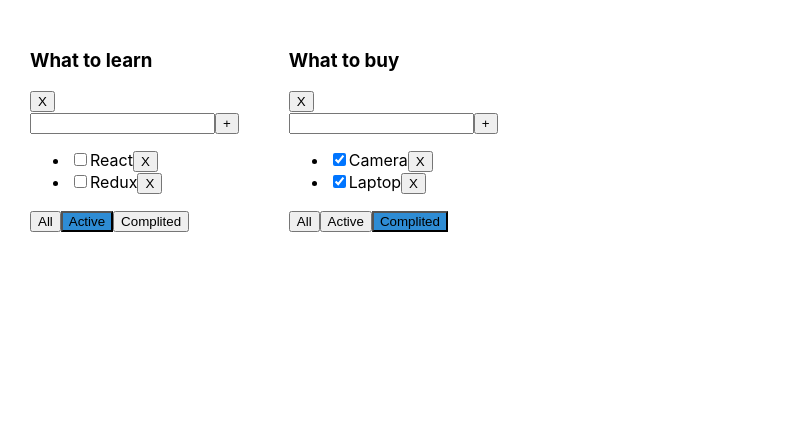
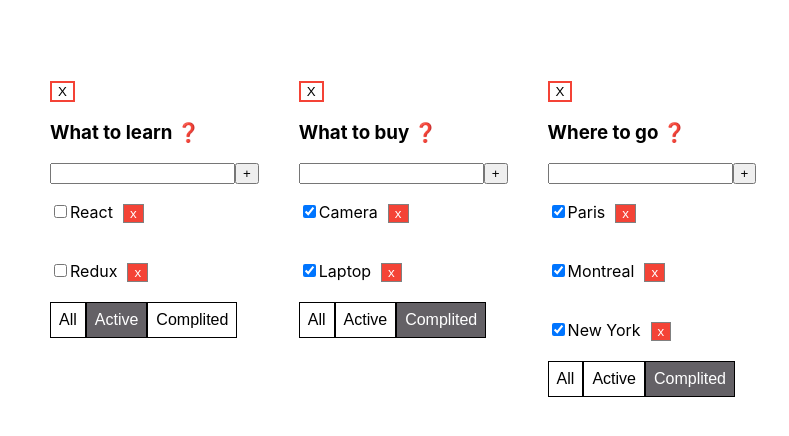
Before and after one commit to Mariyq1/todolist-react, a React (Create React App) app: page / in a window 1280 px wide. Shown: the top 436 px of the page, without its empty margins (0-789 px from the left). Built offline with nearby package versions, Linux system fonts and the light colour scheme.

Commit message:
Styling project

```diff
--- a/src/App.css
+++ b/src/App.css
@@ -1,9 +1,11 @@
 .App{
   padding: 30px;
   display: flex;
+  border-radius: 1px solid grey;
 }
 .App > div{
-  margin-right: 50px;
+  margin: 50px 20px;
+
 }
 .error-message{
   color: red;
@@ -13,5 +15,46 @@
   border: 1px solid red;
 }
 .active-filter{
-  background-color: rgb(46, 140, 212);
+  background-color: rgb(100 97 102);
+  color: white;
+  font-weight: 400;
+  border: 1px solid black;
+  padding: 8px;
+  font-size: 16px;
+  cursor: pointer;
+
 }
+.simpleBtn{
+    background-color: rgb(100 97 102 / 0%);
+    color: black;
+    font-weight: 400;
+    border: 1px solid black;
+    padding: 8px;
+    font-size: 16px;
+    cursor: pointer;
+}
+
+.removeTodolistBtn{
+  background-color: white;
+  border: 2px solid #f44336;
+  cursor: pointer;
+}
+.removeTodolistBtn:hover{
+  background-color:#f44336;
+
+}
+.removeTaskBtn{
+  background-color:#f44336;
+  color: white;
+  margin: 20px 10px;
+  cursor:pointer;
+  border: 1px solid grey;
+}
+.removeTaskBtn:hover{
+  background-color:#fc7c73d6;
+}
+ul {
+  list-style-type: none;
+  margin:0px;
+  padding:0px;
+}
--- a/src/App.tsx
+++ b/src/App.tsx
@@ -46,9 +46,11 @@ function App() {
   }
   let todolistId1=v1();
   let todolistId2 = v1();
+  let todolistId3=v1();
   let [todolists, setTodolists]=useState<Array<TodolistType>>([
-    {id:todolistId1, title: "What to learn", filter:"active"},
-    {id:todolistId2, title: "What to buy", filter:"completed"}
+    {id:todolistId1, title: "What to learn ❓", filter:"active"},
+    {id:todolistId2, title: "What to buy ❓", filter:"completed"},
+    {id:todolistId3, title: "Where to go ❓", filter:"completed"}
   ]);
   let removeTodolist= (todolistId:string)=>{
     let filteredTodolist = todolists.filter(tl=> tl.id !==todolistId)
@@ -65,6 +67,12 @@ function App() {
     {id: v1(), title: "Book", isDone: false},
     {id: v1(), title: "Camera", isDone: true},
     {id: v1(), title: "Laptop", isDone: true}
+    ],
+    [todolistId3]:[
+    {id: v1(), title: "London", isDone: false},
+    {id: v1(), title: "Paris", isDone: true},
+    {id: v1(), title: "Montreal", isDone: true},
+    {id: v1(), title: "New York", isDone: true}
     ]
 
   });
--- a/src/Todolist.tsx
+++ b/src/Todolist.tsx
@@ -51,8 +51,9 @@ export function Todolist(props: PropsType){
   }
   return (
     <div>
+      <button onClick={removeTodolist} className="button removeTodolistBtn">X</button>
       <h3>{props.title}</h3>
-      <button onClick={removeTodolist}>X</button>
+
       <div>
         <input
         onKeyPress={onKeyPressHandler}
@@ -78,18 +79,18 @@ export function Todolist(props: PropsType){
               onChange={onChangeHandler}
               checked={t.isDone}/>
               <span>{t.title}</span>
-              <button onClick={onRemoveHandler}>X</button>
+              <button onClick={onRemoveHandler} className="removeTaskBtn">x</button>
             </li>
           })
         }
 
       </ul>
       <div>
-        <button className={props.filter === 'all' ? "active-filter": ""}
+        <button className={props.filter === 'all' ? "active-filter": "simpleBtn"}
         onClick={onAllClickHandler}>All</button>
-        <button className={props.filter === 'active' ? "active-filter": ""}
+        <button className={props.filter === 'active' ? "active-filter": "simpleBtn"}
         onClick={onActiveClickHandler}>Active</button>
-        <button className={props.filter === 'completed' ? "active-filter": ""}
+        <button className={props.filter === 'completed' ? "active-filter": "simpleBtn"}
         onClick={onComplitedClickHandler}>Complited</button>
       </div>
     </div>
```
